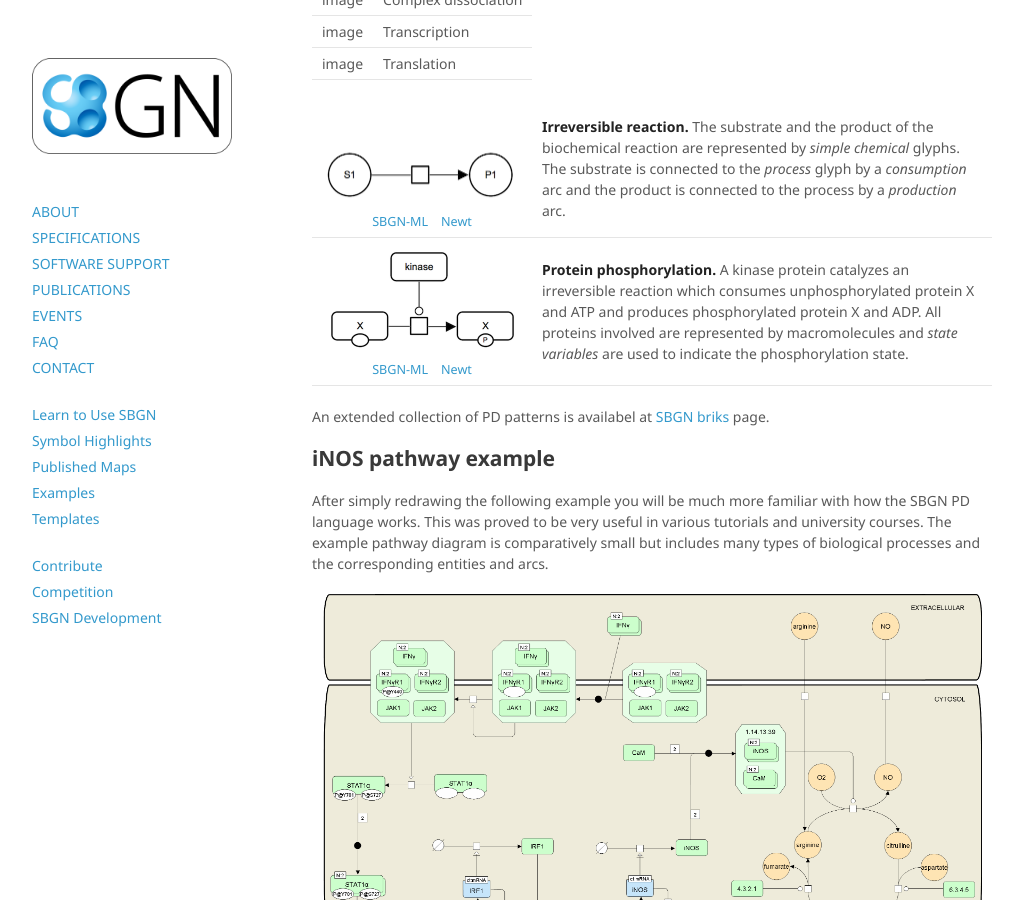
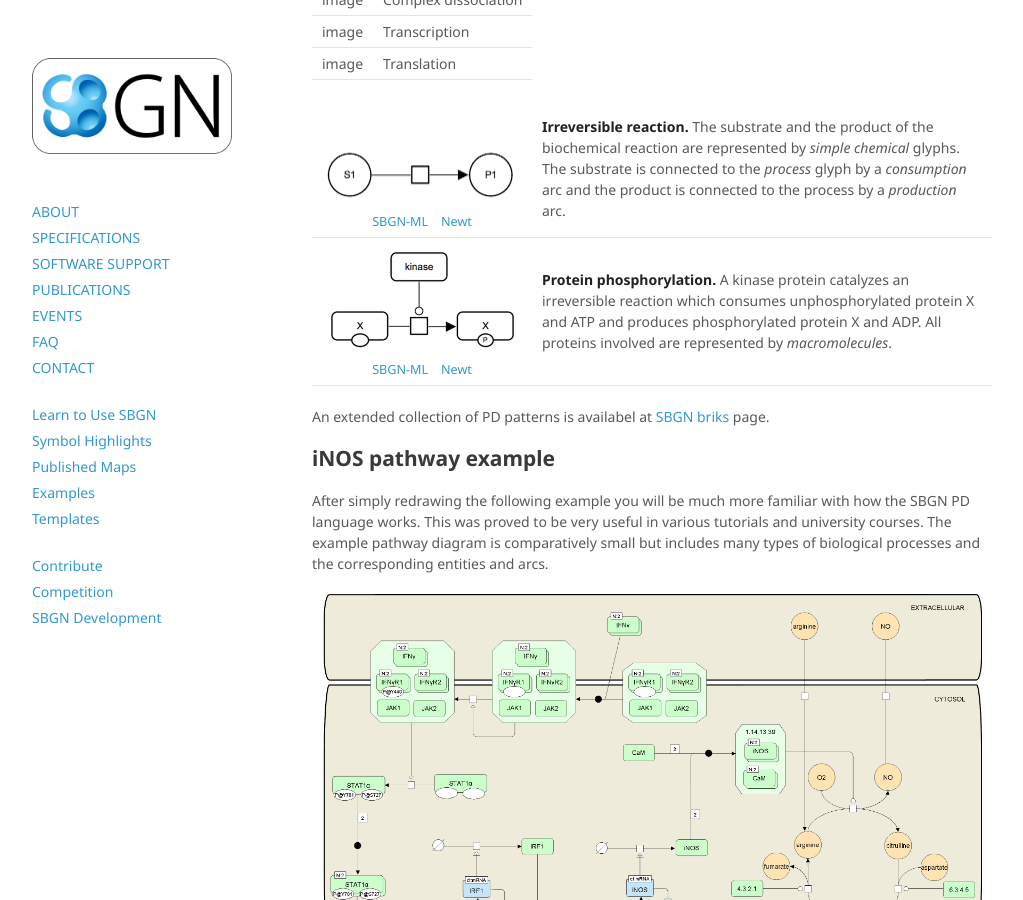
Before and after one commit to sbgn/sbgn, a Jekyll site: the page built from docs/learning_sbgn.md, in a window 1280 px wide and 900 px high, scrolled down 1188 px. Shown: the whole window, without its empty margins (128-1151 px from the left). Built offline with Jekyll 4.4.1, drawn with Linux system fonts in a browser that asks for light colours; nearby versions of some CDN libraries.

Commit message:
Update learning_sbgn.md

```diff
--- a/docs/learning_sbgn.md
+++ b/docs/learning_sbgn.md
@@ -50,7 +50,7 @@
       <td style="width:200px; text-align:center; font-size:90%;"><img src="../sbgn/downloads/bricks/PD_phosphorylation_simple.png"/> <br />
           <a href="/sbgn/downloads/bricks/PD_phosphorylation_simple.sbgn" target="_blank">SBGN-ML</a> &ensp;
           <a href="http://web.newteditor.org/?URL=http://sbgn.github.io/sbgn/downloads/bricks/PD_phosphorylation_simple.sbgn" target="_blank">Newt</a></td>
-      <td><strong>Protein phosphorylation.</strong> A kinase protein catalyzes an irreversible reaction which consumes unphosphorylated protein X and ATP and produces phosphorylated protein X and ADP. All proteins involved are represented by macromolecules and <i>state variables</i> are used to indicate the phosphorylation state.</td>
+      <td><strong>Protein phosphorylation.</strong> A kinase protein catalyzes an irreversible reaction which consumes unphosphorylated protein X and ATP and produces phosphorylated protein X and ADP. All proteins involved are represented by <i>macromolecules</i>.</td>
     </tr>
 </table>
 
```
